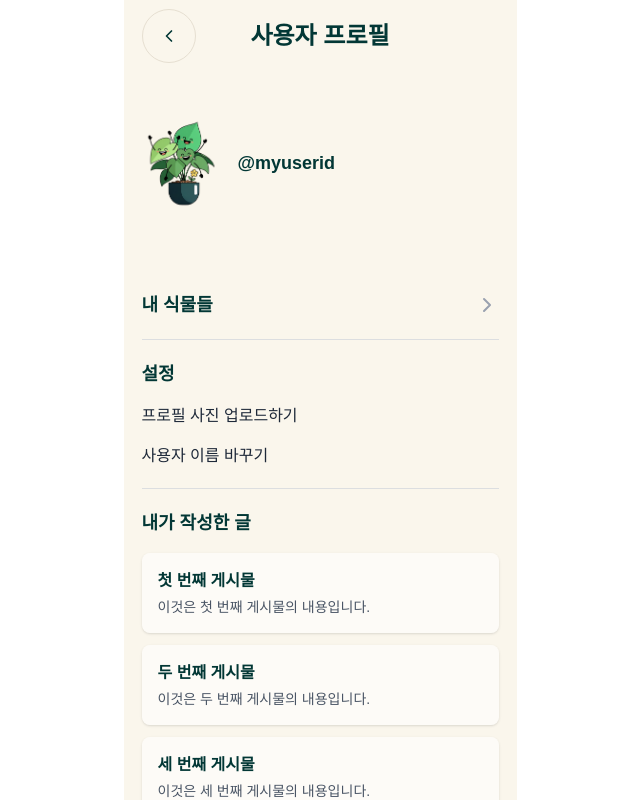
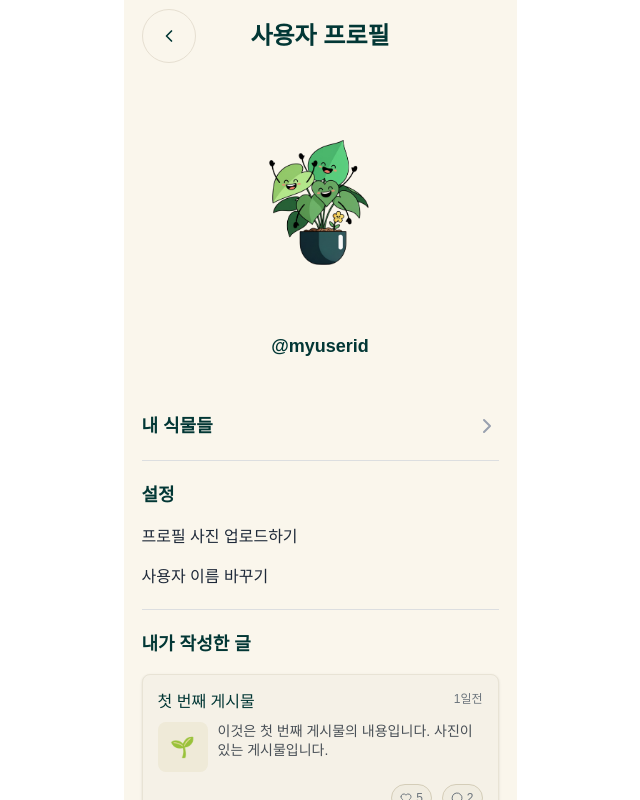
Before and after one commit to daybreaker42/KU-hackathon-2025, a Next.js app in the folder client/: page /user in a window 1280 px wide. Shown: the top 800 px of the page, without its empty margins (320-960 px from the left). Built offline with nearby package versions, Linux system fonts and the light colour scheme.

Commit message:
feat: 게시글 카드 컴포넌트 통합 및 사용자 프로필 페이지 개선 - BackButton 추가 및 게시글 목록 표시 방식 수정

```diff
--- a/client/app/component/community/PostCard.tsx
+++ b/client/app/component/community/PostCard.tsx
@@ -7,10 +7,20 @@ interface PostCardProps {
   post: CommunityPost;
   onClick: (postId: number) => void; // 게시글 클릭 핸들러
   variant?: 'compact' | 'full'; // 표시 방식 (컴팩트/풀 사이즈)
+  imagePosition?: 'left' | 'right';
+  showAuthor?: boolean;
 }
 
-export default function PostCard({ post, onClick, variant = 'compact' }: PostCardProps) {
+export default function PostCard({ post, onClick, variant = 'compact', imagePosition = 'right', showAuthor = true }: PostCardProps) {
   const isCompact = variant === 'compact';
+
+  const imageThumbnail = post.hasImage && (
+    <div className={`bg-[#EFEAD8] rounded-lg flex items-center justify-center flex-shrink-0 ${
+      isCompact ? 'w-[50px] h-[50px]' : 'w-[60px] h-[60px]'
+      }`}> {/* 이미지 배경을 새 배경에 맞게 조정 */}
+      <span className={isCompact ? 'text-[20px]' : 'text-[24px]'}>🌱</span>
+    </div>
+  );
 
   return (
     <button
@@ -37,27 +47,24 @@ export default function PostCard({ post, onClick, variant = 'compact' }: PostCar
 
       {/* 게시글 내용 */}
       <div className="flex items-start space-x-[10px]">
+        {imagePosition === 'left' && imageThumbnail}
         <div className="flex-1">
           <p className={`text-[#495057] text-[14px] leading-[1.4] ${isCompact ? 'line-clamp-2' : 'line-clamp-3'}`}>
             {post.content}
           </p>
         </div>
-
-        {/* 이미지 썸네일 (사진이 있는 경우) */}
-        {post.hasImage && (
-          <div className={`bg-[#EFEAD8] rounded-lg flex items-center justify-center flex-shrink-0 ${
-            isCompact ? 'w-[50px] h-[50px]' : 'w-[60px] h-[60px]'
-            }`}> {/* 이미지 배경을 새 배경에 맞게 조정 */}
-            <span className={isCompact ? 'text-[20px]' : 'text-[24px]'}>🌱</span>
-          </div>
-        )}
+        {imagePosition === 'right' && imageThumbnail}
       </div>
 
       {/* 게시글 푸터 (좋아요, 댓글) */}
       <div className="flex justify-between items-center mt-[12px]">
-        <span className="text-[#6C757D] text-[12px]">
-          {post.author}
-        </span>
+        {showAuthor ? (
+          <span className="text-[#6C757D] text-[12px]">
+            {post.author}
+          </span>
+        ) : (
+          <div /> // Omit author but keep space for alignment
+        )}
         <div className="flex items-center space-x-[10px]">
           {/* 좋아요 버튼 */}
           <div className="flex items-center space-x-[4px] text-[#6C757D] text-[12px] border border-[#D4CDB8] bg-[#F0ECE0] rounded-full px-[8px] py-[4px]"> {/* 새 배경에 맞게 색상 조정 */}
--- a/client/app/myPlant/page.tsx
+++ b/client/app/myPlant/page.tsx
@@ -3,7 +3,7 @@
 import Image from "next/image";
 import Link from "next/link";
 import { useState, useEffect } from "react";
-import Footer from "../component/common/footer";
+import BackButton from "../component/common/BackButton"; // BackButton 컴포넌트 추가
 import PlantManageButtons from "../component/myPlant/PlantManageButtons"; // 식물 관리 버튼 컴포넌트 추가
 
 // 식물 데이터 타입 정의
@@ -127,10 +127,11 @@ export default function MyPlantsPage() {
   return (
     <div className="min-h-screen max-h-screen flex flex-col bg-[#FAF6EC] overflow-hidden">
       {/* 스크롤 가능한 컨텐츠 영역 */}
-      <div className="flex-1 overflow-y-auto p-[18px] pb-[100px]">
-        {/* 헤더 */}
-        <div className="mb-[24px]">
-          <h1 className="pl-[7px] text-[#023735] font-bold text-[24px]">
+      <div className="flex-1 overflow-y-auto p-[18px] pb-[20px]"> {/* Footer 삭제로 인한 padding 조정 */}
+        {/* 헤더 - BackButton과 제목 */}
+        <div className="flex items-center mb-[24px]">
+          <BackButton className="mr-[12px]" />
+          <h1 className="text-[#023735] font-bold text-[24px]">
             My Plants
           </h1>
         </div>
@@ -170,9 +171,6 @@ export default function MyPlantsPage() {
 
       {/* 식물 관리 버튼들 (추가/삭제) */}
       <PlantManageButtons />
-
-      {/* Footer는 고정 위치 */}
-      <Footer url="myPlant" /> {/* Footer url도 myPlant로 수정 */}
     </div>
   );
 }
--- a/client/app/user/page.tsx
+++ b/client/app/user/page.tsx
@@ -1,16 +1,57 @@
+'use client';
+
 import Image from 'next/image';
 import Link from 'next/link';
 import BackButton from '../component/common/BackButton';
 import { ChevronRight } from 'lucide-react';
+import PostCard from '../component/community/PostCard';
+import { CommunityPost } from '../types/community/community';
+import { useRouter } from 'next/navigation';
 
 // Mock data for user's posts
-const userPosts = [
-  { id: 1, title: '첫 번째 게시물', content: '이것은 첫 번째 게시물의 내용입니다.' },
-  { id: 2, title: '두 번째 게시물', content: '이것은 두 번째 게시물의 내용입니다.' },
-  { id: 3, title: '세 번째 게시물', content: '이것은 세 번째 게시물의 내용입니다.' },
+const userPosts: CommunityPost[] = [
+  {
+    id: 1,
+    title: '첫 번째 게시물',
+    content: '이것은 첫 번째 게시물의 내용입니다. 사진이 있는 게시물입니다.',
+    author: '@myuserid',
+    timeAgo: '1일전',
+    likes: 5,
+    comments: 2,
+    category: 'daily',
+    hasImage: true,
+  },
+  {
+    id: 2,
+    title: '두 번째 게시물',
+    content: '이것은 두 번째 게시물의 내용입니다. 사진이 없는 게시물입니다.',
+    author: '@myuserid',
+    timeAgo: '2일전',
+    likes: 10,
+    comments: 4,
+    category: 'daily',
+    hasImage: false,
+  },
+  {
+    id: 3,
+    title: '세 번째 게시물',
+    content: '이것은 세 번째 게시물의 내용입니다. 이것도 사진이 있습니다.',
+    author: '@myuserid',
+    timeAgo: '3일전',
+    likes: 15,
+    comments: 8,
+    category: 'daily',
+    hasImage: true,
+  },
 ];
 
 export default function UserProfilePage() {
+  const router = useRouter();
+
+  const handlePostClick = (postId: number) => {
+    router.push(`/community/post/${postId}`);
+  };
+
   return (
     <div className="min-h-screen flex flex-col bg-[#FAF6EC]">
       <div className="flex-1 overflow-y-auto p-[18px]">
@@ -22,12 +63,12 @@ export default function UserProfilePage() {
         </header>
 
         <main>
-          <section className="flex items-center gap-4 my-8">
+          <section className="flex flex-col items-center gap-4 my-8">
             <Image
               src="/plant-happy.png" // Placeholder image
               alt="User profile picture"
-              width={80}
-              height={80}
+              width={120}
+              height={120}
               className="rounded-full object-cover"
             />
             <span className="font-bold text-lg text-[#023735]">@myuserid</span>
@@ -54,10 +95,14 @@ export default function UserProfilePage() {
                 <h2 className="font-bold text-lg text-[#023735] mb-4">내가 작성한 글</h2>
                 <div className="space-y-3">
                   {userPosts.map((post) => (
-                    <div key={post.id} className="p-4 bg-white/60 rounded-lg shadow-sm">
-                      <h3 className="font-semibold text-md text-[#023735]">{post.title}</h3>
-                      <p className="text-sm text-gray-600 mt-1">{post.content}</p>
-                    </div>
+                    <PostCard
+                      key={post.id}
+                      post={post}
+                      onClick={handlePostClick}
+                      variant="compact"
+                      imagePosition="left"
+                      showAuthor={false}
+                    />
                   ))}
                 </div>
               </li>
```
